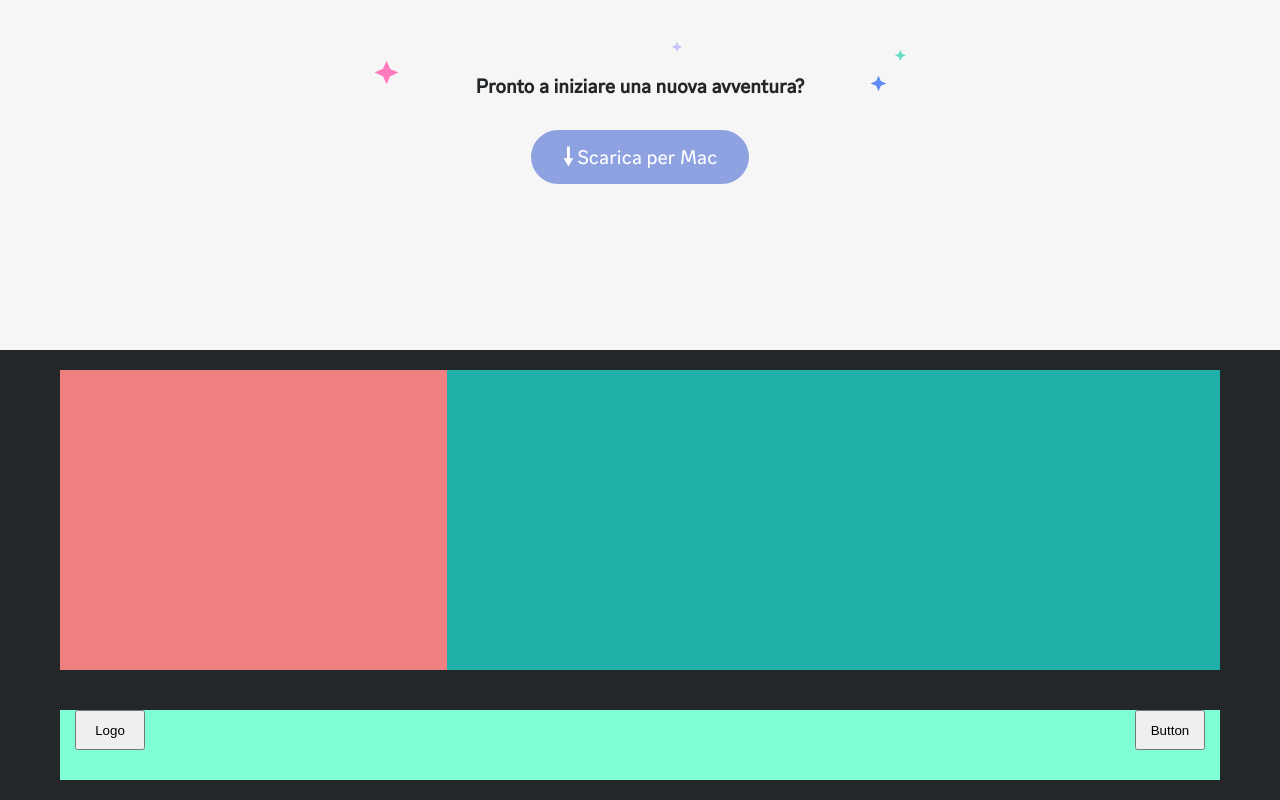
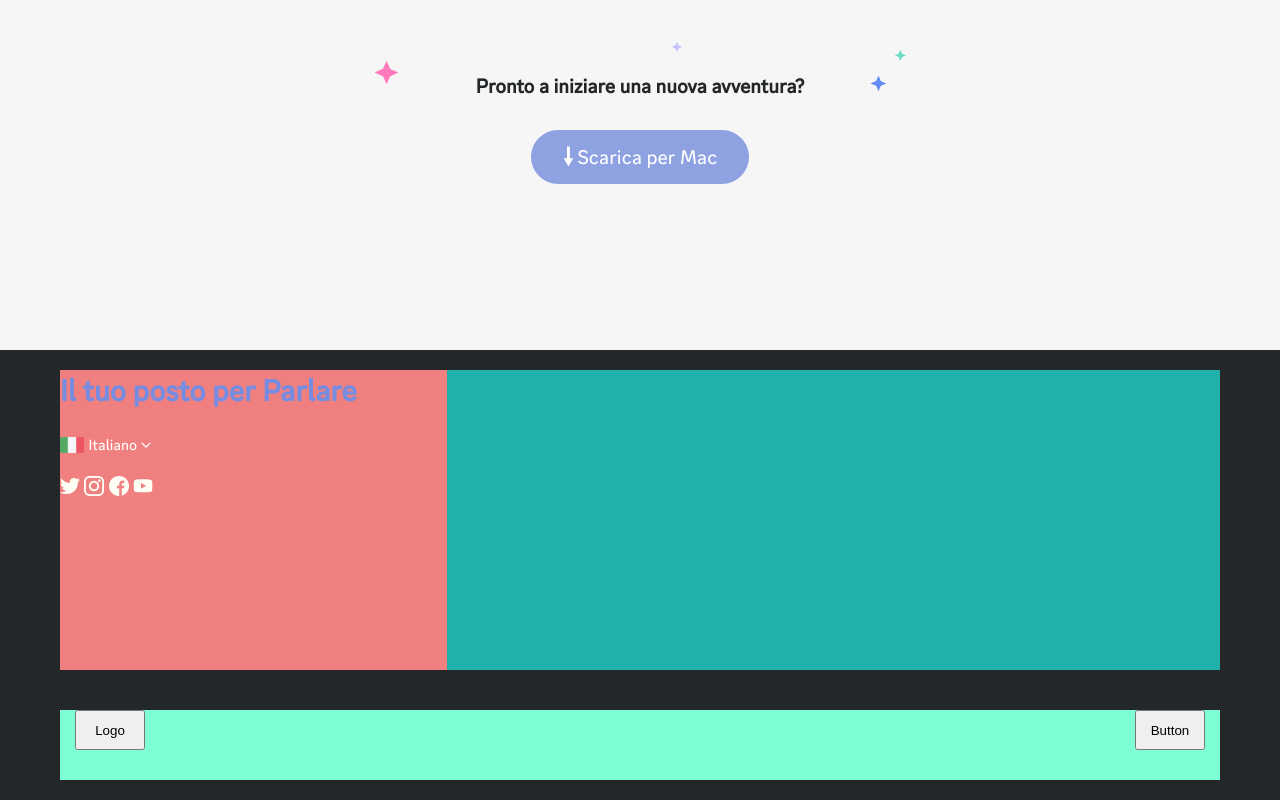
Before and after one commit to EmanueleCozzolino18/htmlcss-discord, a plain HTML site: page index.html in a window 1280 px wide. Shown: the part 2907-3707 px from the top of the page. Drawn offline with Linux system fonts and the light colour scheme.

Commit message:
[UPD] Added first part of the footer, uploaded social media images

```diff
--- a/css/style.css
+++ b/css/style.css
@@ -222,6 +222,48 @@ header {
 
 /* FINE SESTA SEZIONE*/
 
+/* INZIO  FOOTER SETTIMA SEZIONE*/
+
+.fot-bg {
+    background-color: #23272A;
+}
+
+.foot-title {
+    color: #758CE1;
+    font-size: 20px;
+    font-weight: 1000;
+    padding-right: 90px;
+
+
+}
+
+.lang {
+    margin: 20px 0px;
+}
+
+.lang-img {
+    height: 16px;
+    width: 24px;
+    vertical-align: middle;
+}
+
+.lang-text {
+    color: white;
+    vertical-align: middle;
+    font-weight: normal;
+    font-size: 15px;
+}
+
+.arrow {
+    vertical-align: middle;
+}
+
+.social {
+    height: 20px;
+    width: 20px;
+    filter: brightness(0) saturate(100%) invert(100%) sepia(53%)
+}
+
 .col-2 {
     width: calc(100% / 6 * 2);
     background-color: #F08080;
--- a/index.html
+++ b/index.html
@@ -162,14 +162,26 @@
         </section>
 
         <footer>
-            <div class="bg-lightdark ">
+            <!--INIZIO FOOTER-->
+            <div class="fot-bg">
                 <div class="container">
                     <div class="row padding-20">
-                        <div class="col-2 height300 border-dash"></div>
-                        <div class="col-n height300 border-dash"></div>
-                        <div class="col-n height300 border-dash"></div>
-                        <div class="col-n height300 border-dash"></div>
-                        <div class="col-n height300 border-dash"></div>
+                        <div class="col-2 foot-title text-left main-font">
+                            <h2>Il tuo posto per Parlare</h2>
+                            <div class="lang">
+                                <img src="./img/ita.png" alt="itaflag" class="lang-img">
+                                <span class="lang-text">Italiano</span>
+                                <img src="./img/Arrow.svg" alt="Arrow" class="arrow">
+                            </div>
+                            <img src="./img/twitter.png" alt="twitter" class="social">
+                            <img src="./img/instagram-logo.png" alt="instagram" class="social">
+                            <img src="./img/facebook.png" alt="facebook" class="social">
+                            <img src="./img/youtube.png" alt="youtube" class="social">
+                        </div>
+                        <div class="col-n height300 "></div>
+                        <div class="col-n height300 "></div>
+                        <div class="col-n height300 "></div>
+                        <div class="col-n height300 "></div>
                     </div>
                 </div>
             </div>
```
Also changed, not shown: img/Arrow.svg (added), img/facebook.png (added), img/instagram-logo.png (added), img/twitter.png (added), img/youtube.png (added).
